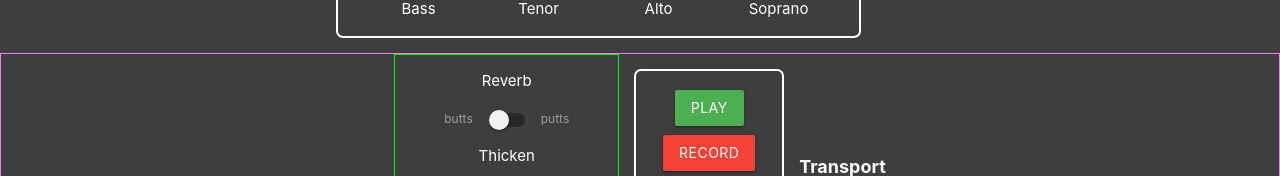
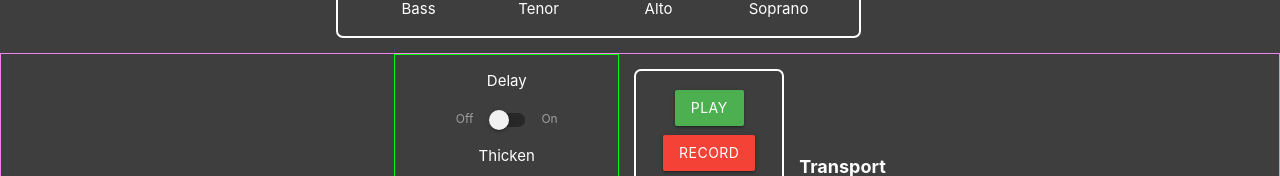
Before and after one commit to caleb88confer/chroma-chords-frontend, a React (Create React App) app: page /canvas in a window 1280 px wide. Shown: the part 514-690 px from the top of the page. Built offline with nearby package versions, Linux system fonts and the light colour scheme.

Commit message:
feat: adds basic delay fx

```diff
--- a/src/components/Voices.js
+++ b/src/components/Voices.js
@@ -15,12 +15,12 @@ import {LightHzToSoprano} from "../conversions/LightHzToSoprano";
 
 function Voices ({selectedColor, setChord, chord}) {
 const [fx, setFx] = useState({
-    reverb: false,
+    delay: false,
     thicken: false
 })
 
-const handleReverbTrigger = (event) => {
-    if(event.target.value !== fx.reverb) {
+const handleDelayTrigger = (event) => {
+    if(event.target.value !== fx.delay) {
     setFx(function (prevState) {
         console.log(event.target.value);
         return {
@@ -30,7 +30,7 @@ const handleReverbTrigger = (event) => {
     } else {
         setFx(function (prevState) {
             return {
-                reverb: false,
+                delay: false,
                 thicken: prevState.thicken
             }
         })
@@ -76,7 +76,18 @@ const play = () => {
 // set master volume control======================================
     const masterGain = ac.createGain()
     masterGain.gain.value = 0.4;
-    masterGain.connect(ac.destination);
+    if (fx.delay === "on") {
+        let delay = ac.createDelay();
+        const feedback = ac.createGain();
+        feedback.gain.value = 0.6;
+        delay.connect(feedback);
+        feedback.connect(delay);
+        delay.delayTime.value = 0.35;
+        masterGain.connect(delay);
+        delay.connect(ac.destination);
+    }
+     masterGain.connect(ac.destination);
+
 // set Bass oscilator=============================================
 const bass = () => {
     if (bassHz > 42.632564145606004) {
@@ -141,6 +152,8 @@ const soprano = () => {
     sopranoOsc.start();
     sopranoOsc.stop(ac.currentTime + 3.5);
 }
+
+
 }
 bass();
 tenor();
@@ -191,12 +204,12 @@ soprano();
 
 
             <div class="switch">
-                <p className="fxLabel">Reverb</p>
+                <p className="fxLabel">Delay</p>
     <label>
-      butts
-      <input onClick={handleReverbTrigger} name="reverb" type="checkbox"/>
+      Off
+      <input onClick={handleDelayTrigger} name="delay" type="checkbox"/>
       <span class="lever"></span>
-      putts
+      On
     </label>
   </div>
   <div class="switch">
```
